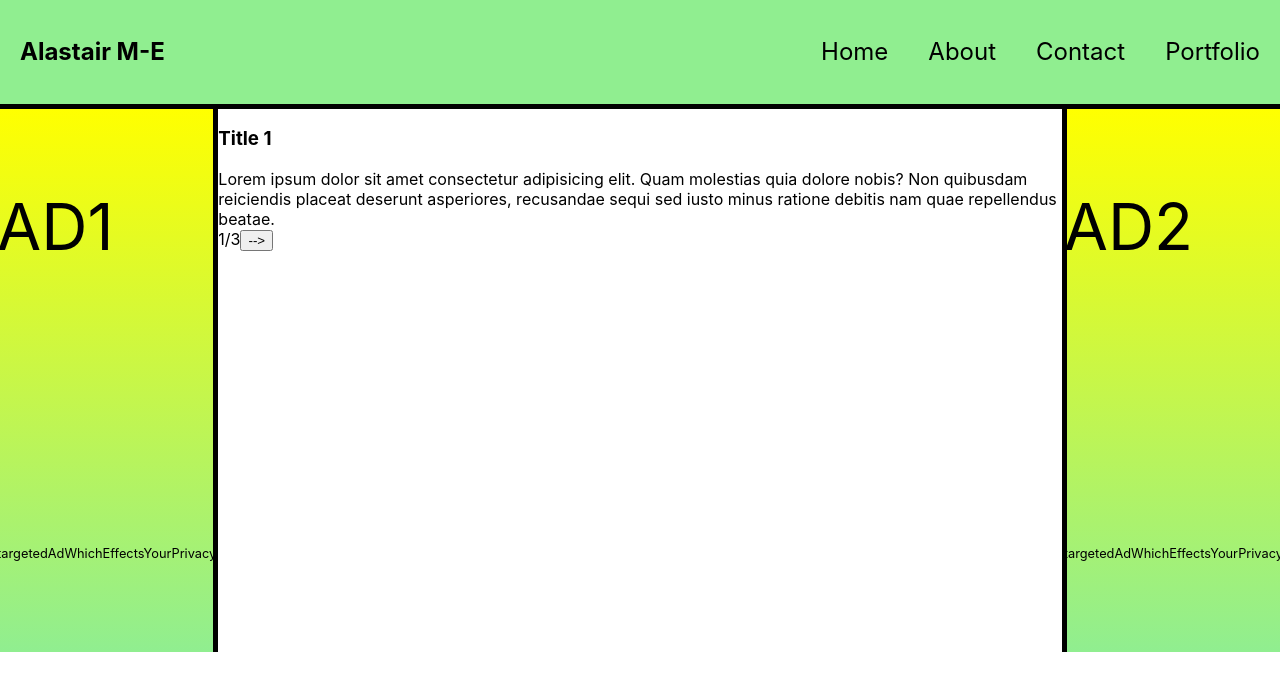
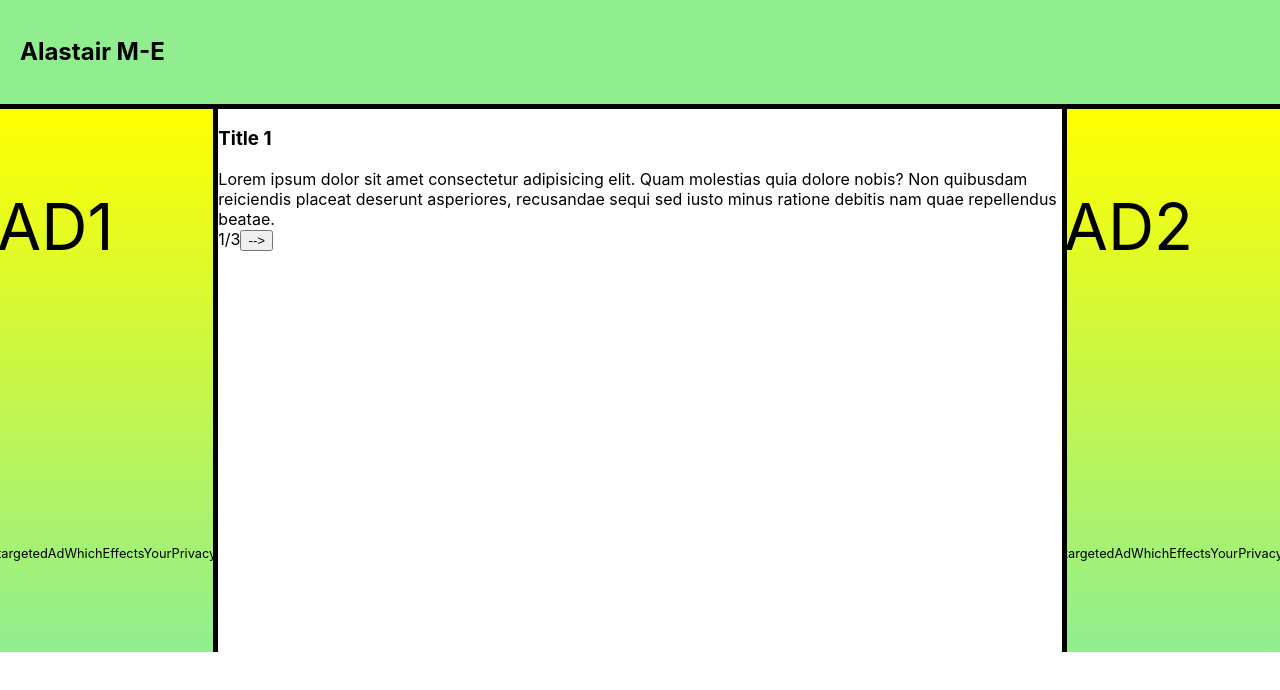
Before and after one commit to AlastairM-E/web3, a React app: page / in a window 1280 px wide. Shown: the top 690 px of the page. Built offline with nearby package versions, Linux system fonts and the light colour scheme; the HTML template or start-up script is replaced by a standard one.

Commit message:
nabar removed and everything still works.

```diff
--- a/src/components/Navbar/Navbar.tsx
+++ b/src/components/Navbar/Navbar.tsx
@@ -1,9 +1,8 @@
 /* IMPORTS */
-import React, { useContext } from 'react';
+import React from 'react';
 
 import styled from 'styled-components';
-import { MobileMenu } from '../index';
-import { Context } from '../../state-management/ContextProvider';
+// import { MobileMenu } from '../index';
 
 /* INTERFACE */
 interface Title {
@@ -77,22 +76,22 @@ const DesktopPageLinks = styled.span`
 
 /* COMPONENT */
 function Navbar({ title }: Title) {
-  const { dispatchToggleMonetization } = useContext(Context);
-  const ListOfNavLinks = () => (
-    <>
-      <PageLink href="/home">Home</PageLink>
-      <PageLink href="/about">About</PageLink>
-      <PageLink href="/contact">Contact</PageLink>
-      <PageLink href="/portfolio">Portfolio</PageLink>
-    </>
-  );
+  // const ListOfNavLinks = () => (
+  //   // <>
+  //   //   <PageLink href="/home">Home</PageLink>
+  //   //   <PageLink href="/about">About</PageLink>
+  //   //   <PageLink href="/contact">Contact</PageLink>
+  //   //   <PageLink href="/portfolio">Portfolio</PageLink>
+  //   // </>
+  //   <span />
+  // );
 
   /* RENDER */
   return (
     <StyledNavbar data-testid="Navbar">
       <Title>{title}</Title>
-      <DesktopPageLinks><ListOfNavLinks /></DesktopPageLinks>
-      <MobileMenu SideMenuNav={<ListOfNavLinks />} />
+      {/* <DesktopPageLinks><ListOfNavLinks /></DesktopPageLinks>
+      <MobileMenu SideMenuNav={<ListOfNavLinks />} /> */}
     </StyledNavbar>
   );
 }
```
